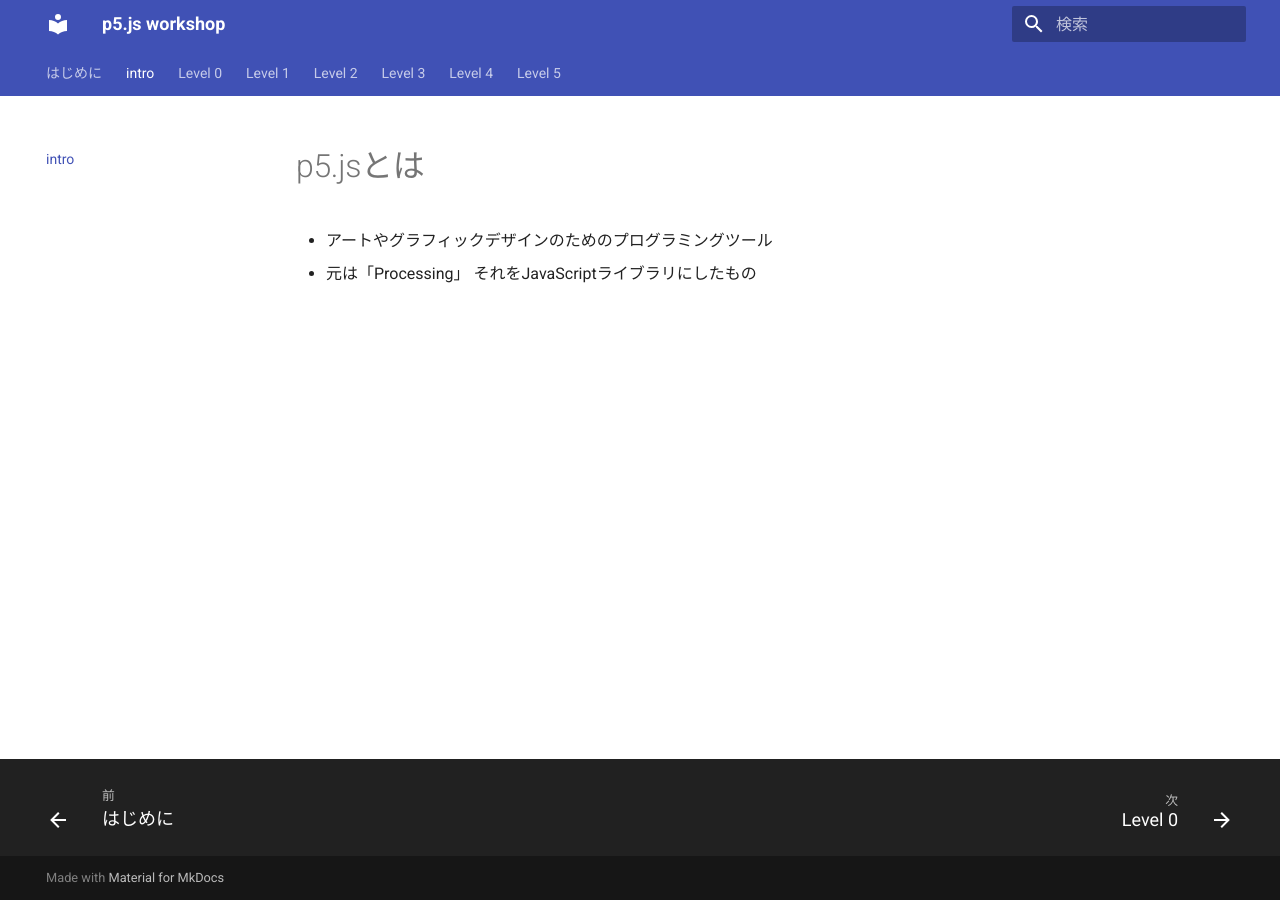
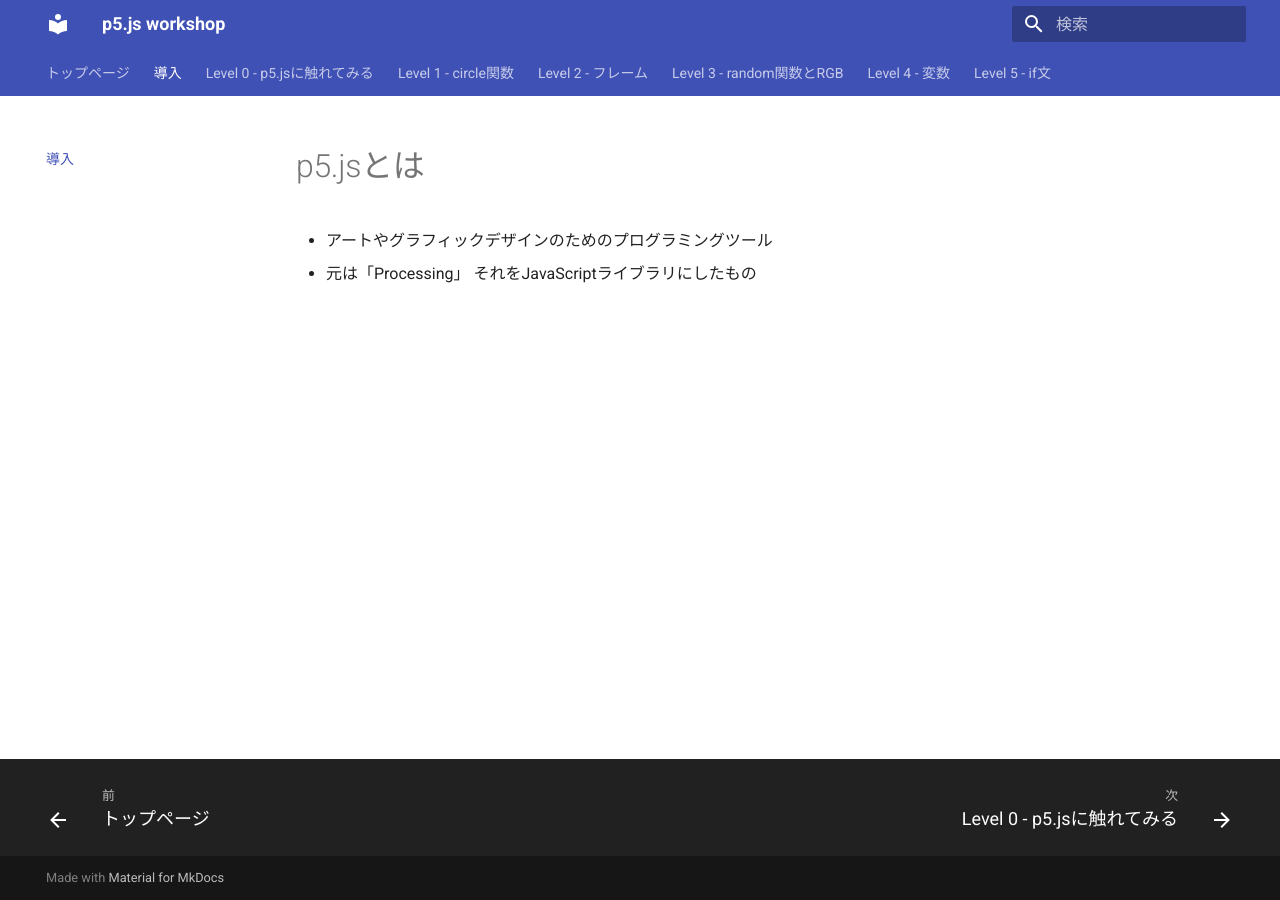
Before and after one commit to v76nl/gdgs-p5-workshop, an MkDocs documentation site: the page built from docs/intro.md, in a window 1280 px wide. Built offline with MkDocs 1.6.1 and Material for MkDocs 9.7.7, drawn with Linux system fonts in a browser that asks for light colours.

Commit message:
docs: ページにサブタイ

```diff
--- a/mkdocs.yml
+++ b/mkdocs.yml
@@ -11,14 +11,14 @@ theme:
         - navigation.footer
 
 nav:
-    - はじめに: index.md
-    - intro: intro.md
-    - Level 0: level_0.md
-    - Level 1: level_1.md
-    - Level 2: level_2.md
-    - Level 3: level_3.md
-    - Level 4: level_4.md
-    - Level 5: level_5.md
+    - トップページ: index.md
+    - 導入: intro.md
+    - Level 0 - p5.jsに触れてみる: level_0.md
+    - Level 1 - circle関数: level_1.md
+    - Level 2 - フレーム: level_2.md
+    - Level 3 - random関数とRGB: level_3.md
+    - Level 4 - 変数: level_4.md
+    - Level 5 - if文: level_5.md
 
 markdown_extensions:
     - pymdownx.highlight:
```
